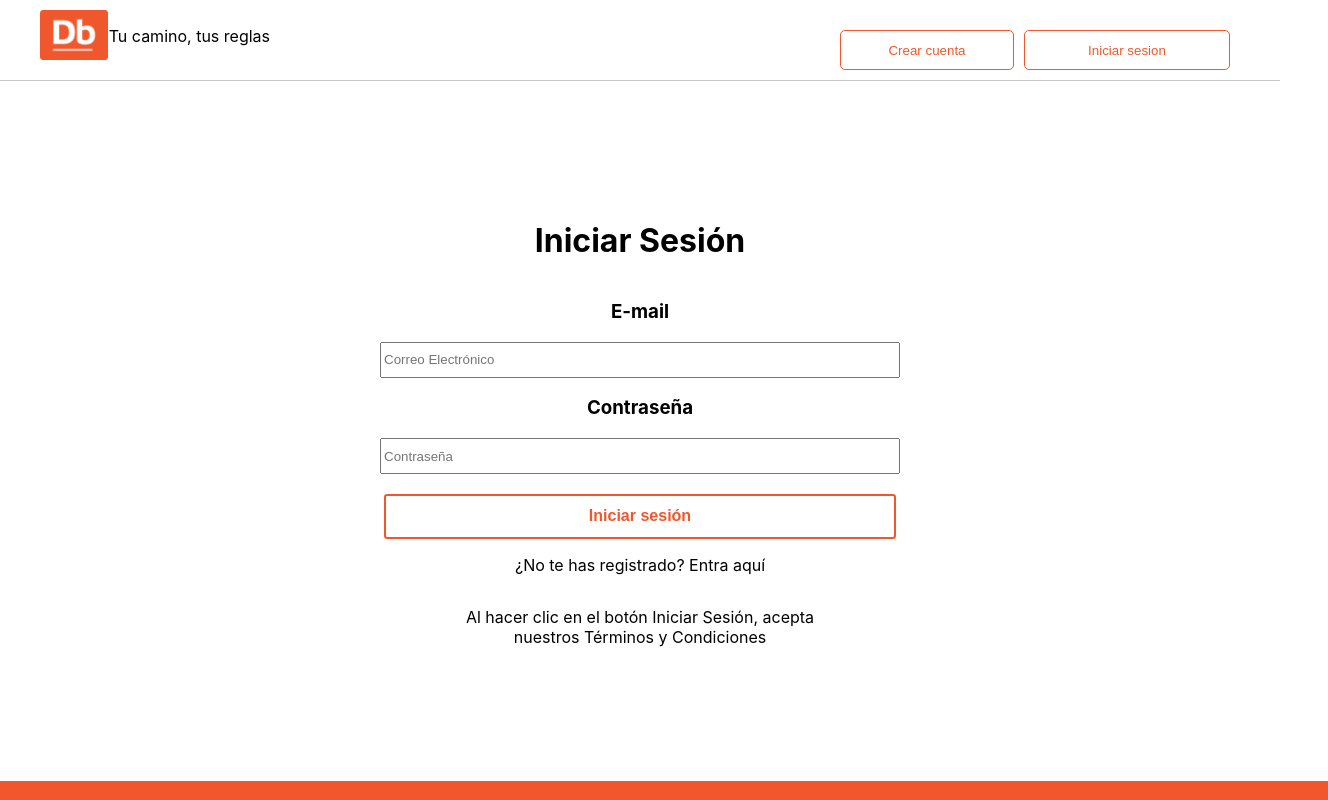
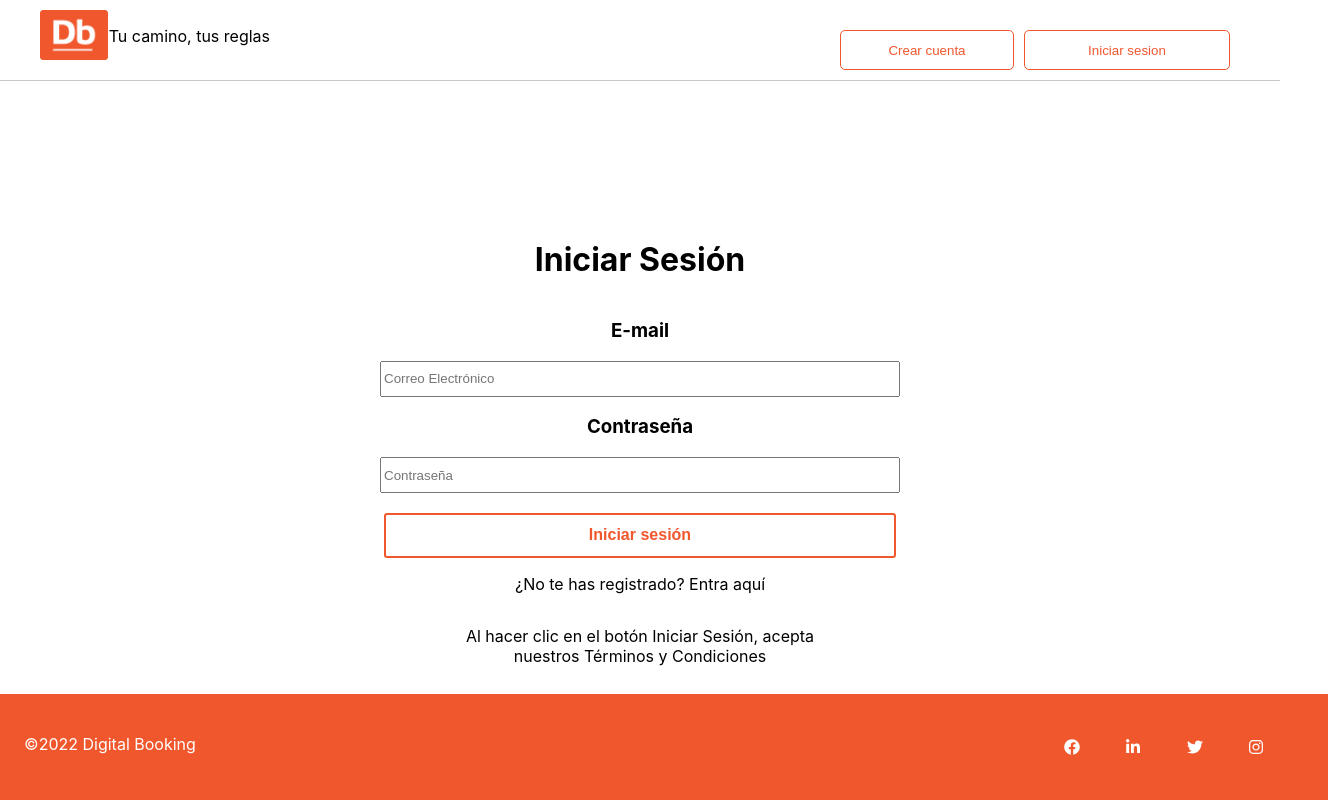
Before and after one commit to AdrianMoncada/Car-Rental, a React (Create React App) app in the folder frontEnd/carbooking/: page /login in a window 1280 px wide. Shown: the top 800 px of the page, 1328 px wide, since content can reach past the window. Built offline with nearby package versions, Linux system fonts and the light colour scheme.

Commit message:
Estilos login y home

```diff
--- a/frontEnd/carbooking/src/components/Styles.js
+++ b/frontEnd/carbooking/src/components/Styles.js
@@ -80,7 +80,7 @@ export const Button = styled.button`
      font-weight: 600;
      position: relative;
      right: 10px;
-
+     z-index: 0;
 `
 
 export const Information = styled.article`
--- a/frontEnd/carbooking/src/pages/Login/Login.js
+++ b/frontEnd/carbooking/src/pages/Login/Login.js
@@ -2,18 +2,19 @@ import React from 'react';
 import LoginScreens from '../../components/component/Forms/FormLogin/LoginScreen';
 import Footer from '../../components/footer';
 import Header from '../../components/header';
+import { Headers, Footers} from './login.styles';
 
 export default function Login (){
 
     return(
       <body>
-        <header>
+        <Headers>
           <Header/>
-        </header>
+        </Headers>
         <LoginScreens />
-        <footer>
+        <Footers>
           <Footer />
-        </footer>
+        </Footers>
       </body>
     );
 
--- a/frontEnd/carbooking/src/pages/Login/login.styles.js
+++ b/frontEnd/carbooking/src/pages/Login/login.styles.js
@@ -1,5 +1,9 @@
 import styled from "styled-components";
 
+export const Headers = styled.header`
+    width: 100%;
+    position: fixed;
+`
 
 export const Form = styled.form`
     display: flex;
@@ -10,7 +14,7 @@ export const Form = styled.form`
 
     @media (min-width: 600px) {
         text-align: justify;
-        height: 700px;
+        height: 900px;
     }
 
 `
@@ -48,6 +52,14 @@ export const UltimoParrafo = styled.p`
     text-align: center;
 }
 `
+
+export const Footers = styled.footer`
+width: 100%;
+position: fixed;
+   left: 0;
+   bottom: 0;
+`
+
 export const ErrorMessage = styled.h3`
     color: red;
 `
--- a/frontEnd/carbooking/src/pages/home/home.styles.js
+++ b/frontEnd/carbooking/src/pages/home/home.styles.js
@@ -20,6 +20,9 @@ export const Headers = styled.header`
   background: #FFFFFF;
   justify-content: space-between;
   border-bottom: 1px solid #c7c7c7;
+  position: sticky;
+  top: 0;
+  z-index: 1;
 `;
 
 export const ContainerIcon = styled.div`
```
